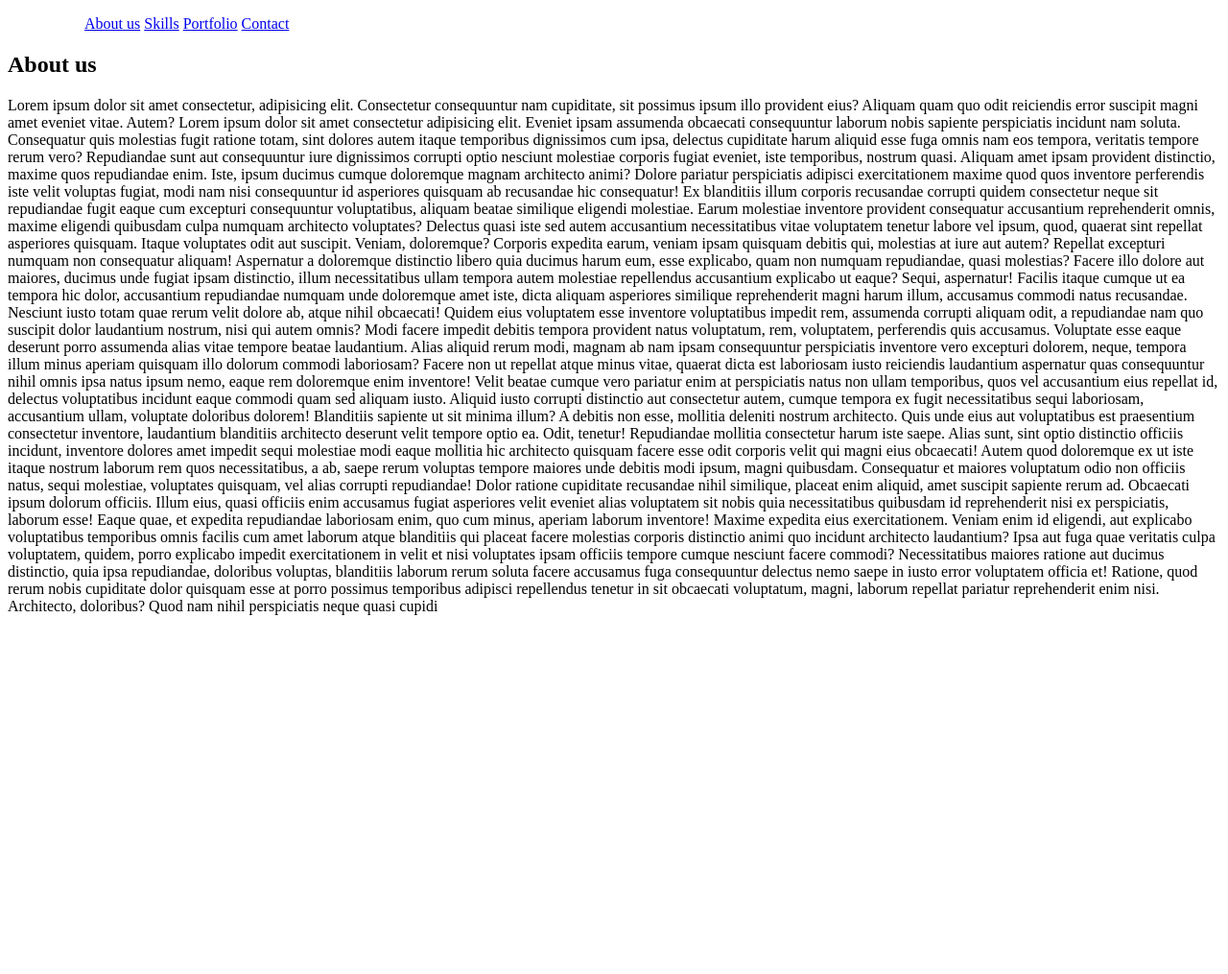
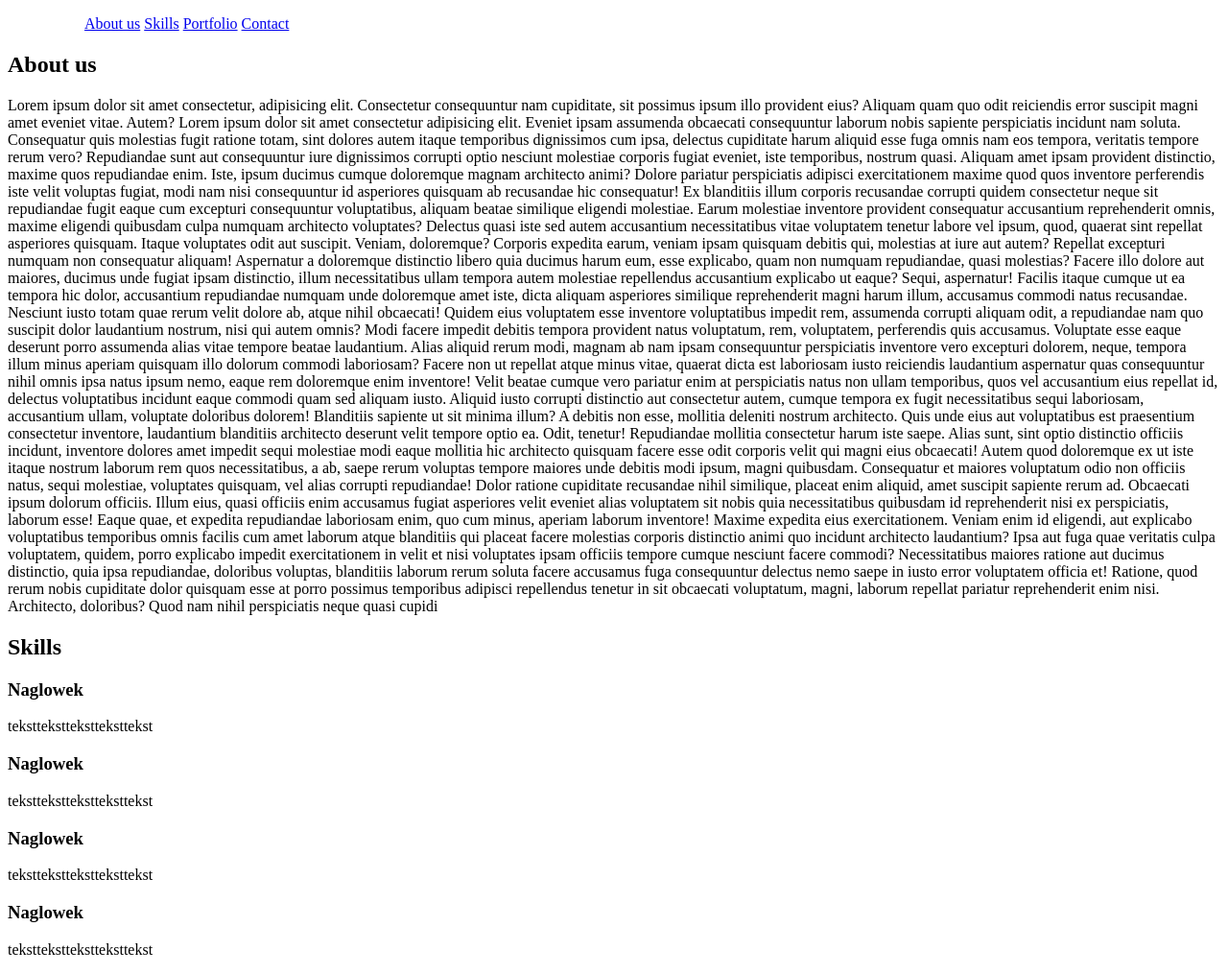
Before and after one commit to dagawas/20-html-prosta-strona, a plain HTML site: page index.html in a window 1280 px wide. Shown: the whole page at 96% size. Before the commit the page ends 800 px from the top, so only its background shows below. Drawn offline with Linux system fonts and the light colour scheme.

Commit message:
stworzenie sekcji trzeciej

```diff
--- a/index.html
+++ b/index.html
@@ -81,6 +81,25 @@
             pariatur reprehenderit enim nisi. Architecto, doloribus? Quod nam nihil perspiciatis neque quasi cupidi
         </p>
     </section>
+    <section id="skills">
+        <h2>Skills</h2>
+        <div class="skill">
+            <h3>Naglowek</h3>
+            <p>tekstteksttekstteksttekst</p>
+        </div>
+        <div class="skill">
+            <h3>Naglowek</h3>
+            <p>tekstteksttekstteksttekst</p>
+        </div>
+        <div class="skill">
+            <h3>Naglowek</h3>
+            <p>tekstteksttekstteksttekst</p>
+        </div>
+        <div class="skill">
+            <h3>Naglowek</h3>
+            <p>tekstteksttekstteksttekst</p>
+        </div>
+    </section>
 
 
 
```
